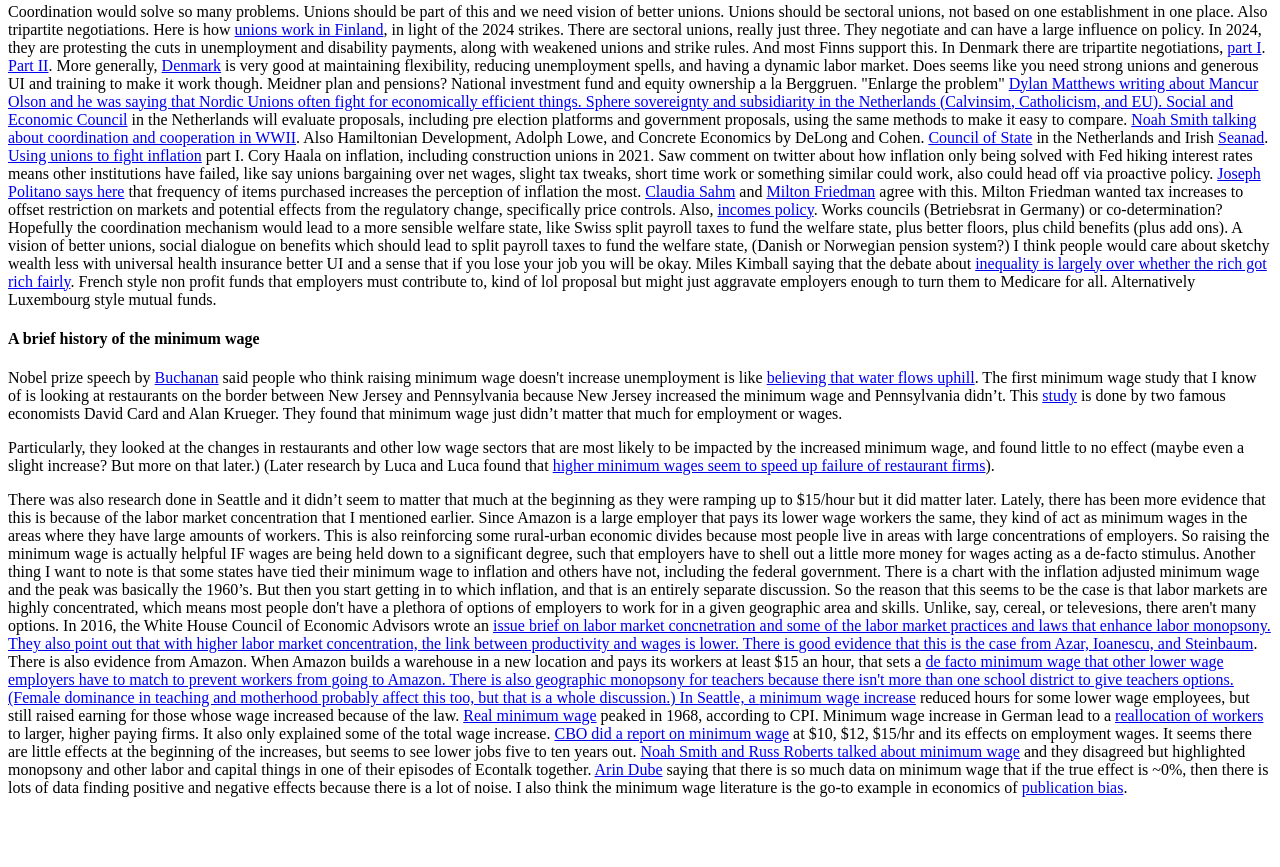
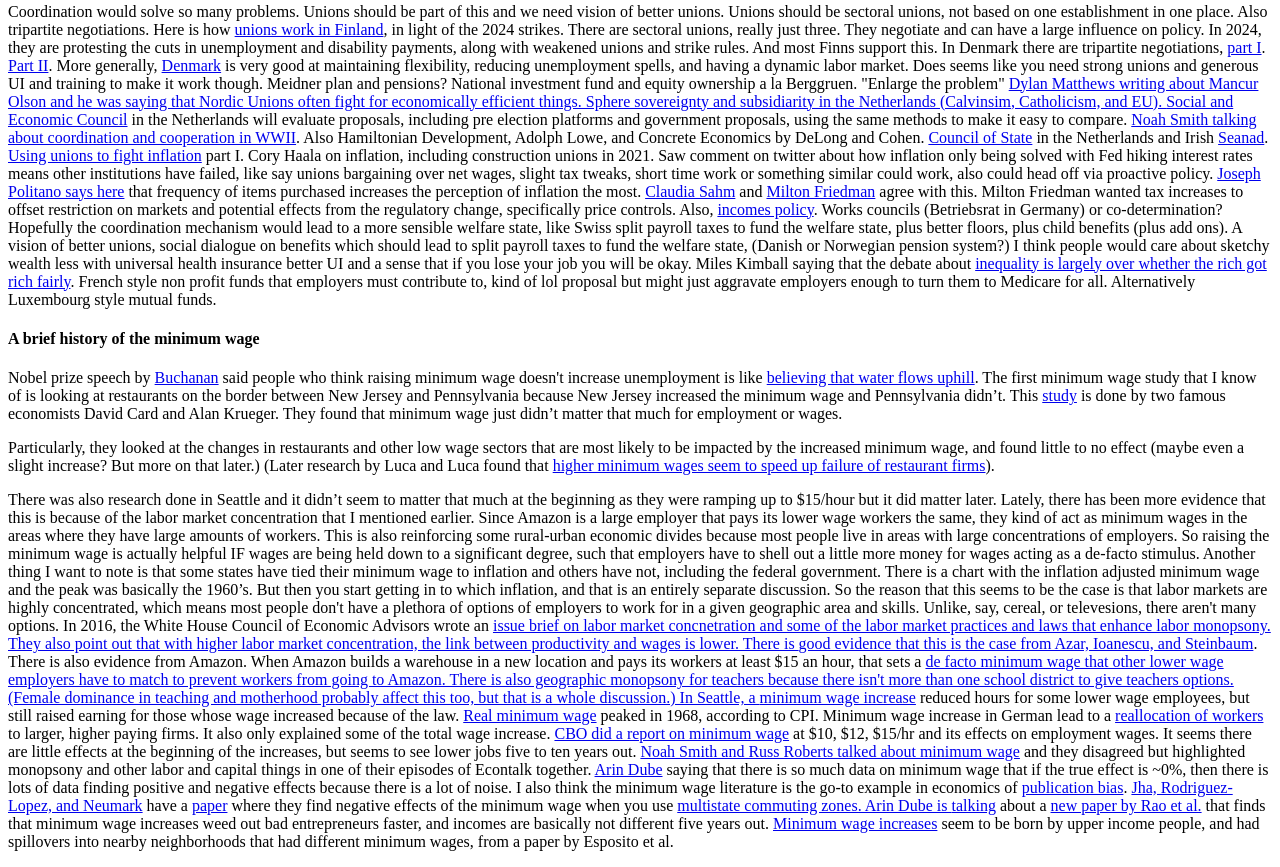
Before and after one commit to dbattice/website, a plain HTML site: page economics_essays.html in a window 1280 px wide. Shown: the part 5537-6404 px from the top of the page. Before the commit the page ends 6350 px from the top, so only its background shows below. Drawn offline with Linux system fonts and the light colour scheme.

Commit message:
Update economics_essays.html

```diff
--- a/economics_essays.html
+++ b/economics_essays.html
@@ -790,8 +790,16 @@ data on minimum wage that if the true effect is ~0%, then there is lots of data
 and negative effects because there is a lot of noise. I also think the minimum wage literature is the
 go-to example in economics of <a href="https://onlinelibrary.wiley.com/doi/10.1111/j.1467-8543.2009.00723.x">publication
 bias</a>.
-
-
+<a href="https://twitter.com/4ntonioR/status/1775567770434052193">Jha, Rodriguez-Lopez, and Neumark</a>
+have a <a href="https://sites.socsci.uci.edu/~jantonio/Papers/minwage_czones.pdf">paper</a> where they find negative
+effects of the minimum wage
+when you use <a href="https://twitter.com/kingofthecoastt/status/1624205998377553923">multistate commuting zones.
+Arin Dube is <a href="https://twitter.com/arindube/status/1776311680177189311">talking</a> about a
+<a href="https://www.nirupamarao.org/_files/ugd/ed3ee5_5b251b066aa74388917e8024285973db.pdf">new paper by Rao et al.</a>
+that finds that minimum wage increases weed out bad entrepreneurs faster,
+and incomes are basically not different five years out.
+<a href="https://www.nber.org/papers/w28966">Minimum wage increases</a> seem to be born by upper income people,
+and had spillovers into nearby neighborhoods that had different minimum wages, from a paper by Esposito et al.
 </p>
 
 </body>
```
